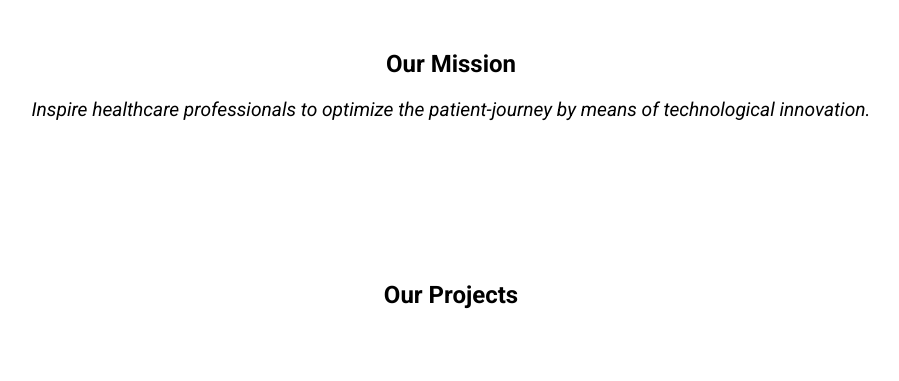
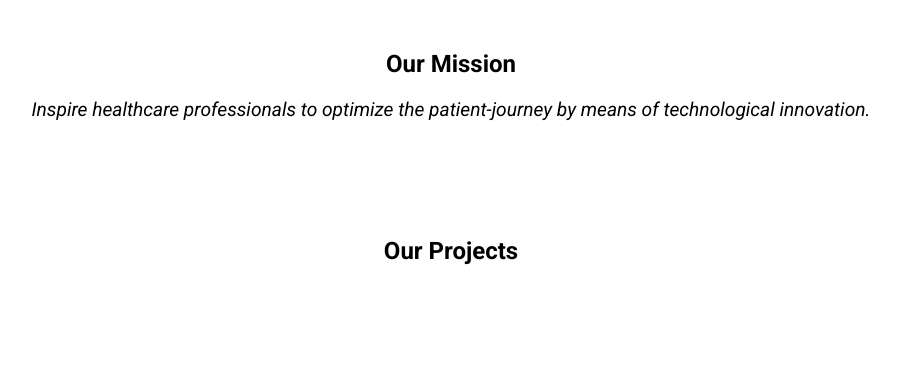
Before and after one commit to FaheerHakim/IH-Website, a PHP site: page /home.php in a window 1280 px wide. Shown: the part 659-1040 px from the top of the page, without its empty margins (189-1088 px from the left). Before the commit the page ends 968 px from the top, so only its background shows below. Run offline with PHP 8.4, Linux system fonts and the light colour scheme; data that the repository does not hold is empty; some libraries are stand-ins or nearby versions.

Commit message:
fixed h2

```diff
--- a/css/home.css
+++ b/css/home.css
@@ -280,12 +280,24 @@ img {
 }
 
 /* our projects */
-.ourprojects{
-  text-align: center;
-  margin-top: 160px;
+#table{
+  width:100%;
+  display:table;
 }
 
+#top {
+  display: table-cell;
+  position: relative;
+  width:100%;
+  height: 100px;
+  vertical-align:middle;
+}
 
+#top h2{
+  text-align: center;
+  color: black;
+
+}
 
 /* Cards */
 .container {
@@ -317,10 +329,11 @@ img {
     width: 350px;
     max-width: 100%;
     height: 310px;
-    background: #FFF;
+    background: #023180;
     border-radius: 20px;
     transition: 0.5s;
     box-shadow: 0 35px 80px rgba(0, 0, 0, 0.15);
+
   }
   .container .custom-card:hover {
     height: 400px;
@@ -331,7 +344,7 @@ img {
     top: 20px;
     width: 300px;
     height: 220px;
-    background: #333;
+    background: #fff;
     border-radius: 12px;
     overflow: hidden;
     transition: 0.5s;
@@ -358,6 +371,7 @@ img {
     text-align: center;
     overflow: hidden;
     transition: 0.5s;
+    color: #fff;
   }
   .container .custom-card:hover .custom-content {
     top: 130px;
@@ -367,12 +381,12 @@ img {
   .container .custom-card .custom-content h3 {
     font-size: 1.5rem;
     font-weight: 500;
-    color: #333333;
+    color: #fff;
   }
 
 
   .container .custom-card .custom-content p span{
-    color: #333;
+    color: #fff;
     font-weight: 500;
     font-size: 1.2rem;
 
--- a/home.php
+++ b/home.php
@@ -69,17 +69,23 @@ $result = $conn->query($sql);
         </div>
 
 
-        <div class="ourprojects">
-  <h2>Our Projects</h2>
-  </div>
 
+
+
+
+<div class="container">
+<div id="table">
+    <div id="top">
+        <h2>Our Projects</h2>
+    </div>
+</div>
 <?php
 if ($result->num_rows > 0) {
     //print_r ($result->fetch_all());
 while($row = mysqli_fetch_assoc($result) ){
 
 ?>
-<div class="container">
+
 <div class="custom-card">
           <div class="img-box"><img src="<?php echo $row["image"]; ?>"></div>
           <div class="custom-content">
```
